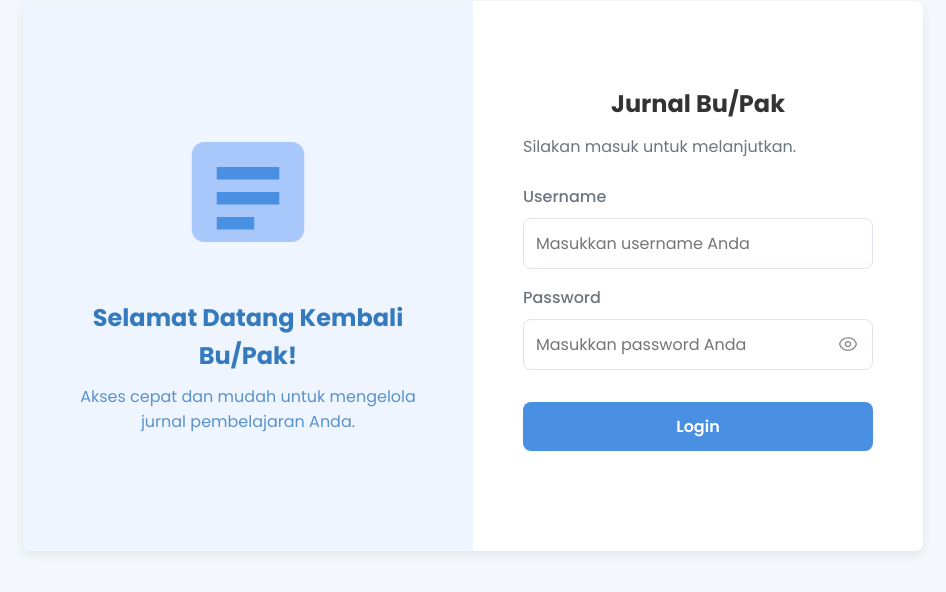
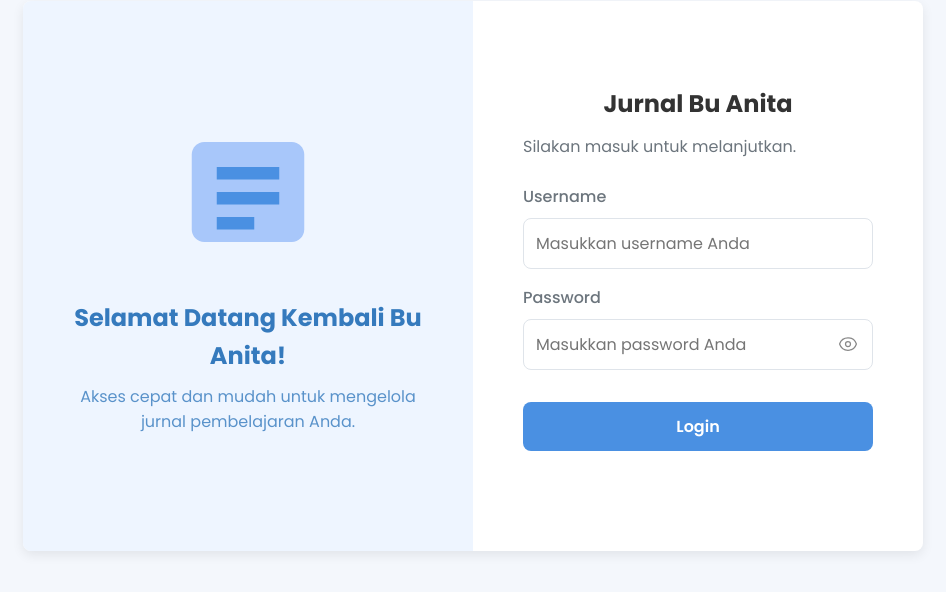
Before and after one commit to Wahyudi-1/jurnalAnita, a plain HTML site: page index.html in a window 1280 px wide. Shown: the part 124-716 px from the top of the page, without its empty margins (167-1113 px from the left). Drawn offline with Linux system fonts and the light colour scheme.

Commit message:
Update index.html

```diff
--- a/index.html
+++ b/index.html
@@ -41,7 +41,7 @@
                     <path d="M7 12H17V14H7V12Z" fill="#4a90e2"/>
                     <path d="M7 16H13V18H7V16Z" fill="#4a90e2"/>
                 </svg>
-                <h3>Selamat Datang Kembali Bu/Pak!</h3>
+                <h3>Selamat Datang Kembali Bu Anita!</h3>
                 <p>Akses cepat dan mudah untuk mengelola jurnal pembelajaran Anda.</p>
             </div>
         </div>
@@ -50,7 +50,7 @@
         <div class="login-form-container">
             <div class="login-form-content">
 
-                <h2 class="logo">Jurnal Bu/Pak</h2>
+                <h2 class="logo">Jurnal Bu Anita</h2>
                 <p style="color: var(--text-light); margin-bottom: 25px;">Silakan masuk untuk melanjutkan.</p>
 
                 <form onsubmit="event.preventDefault(); document.getElementById('loginButton').click();">
```
